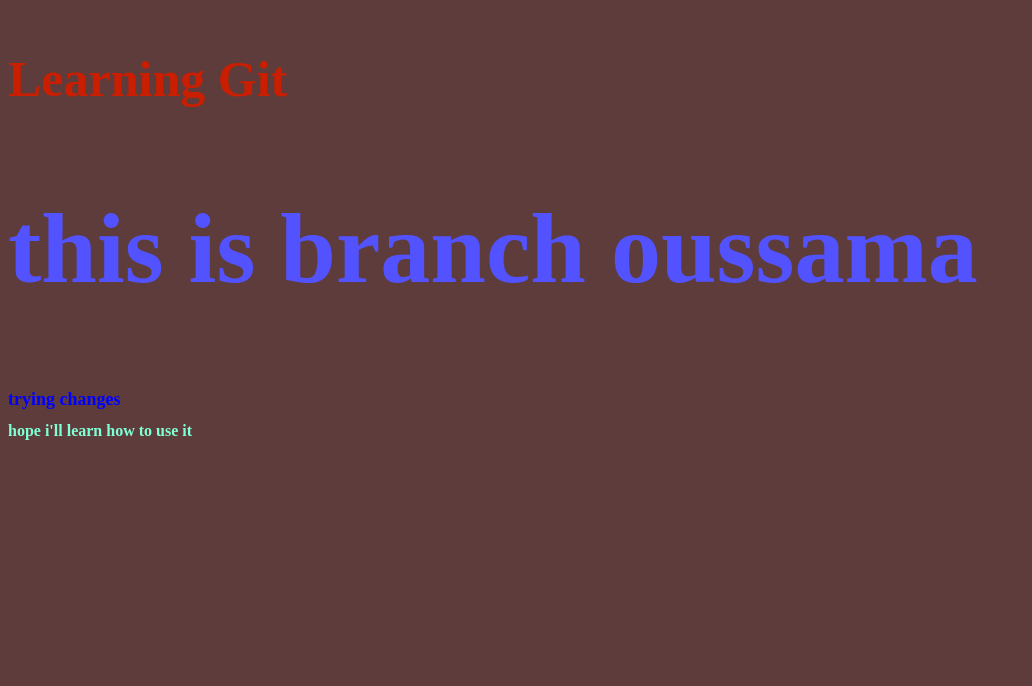
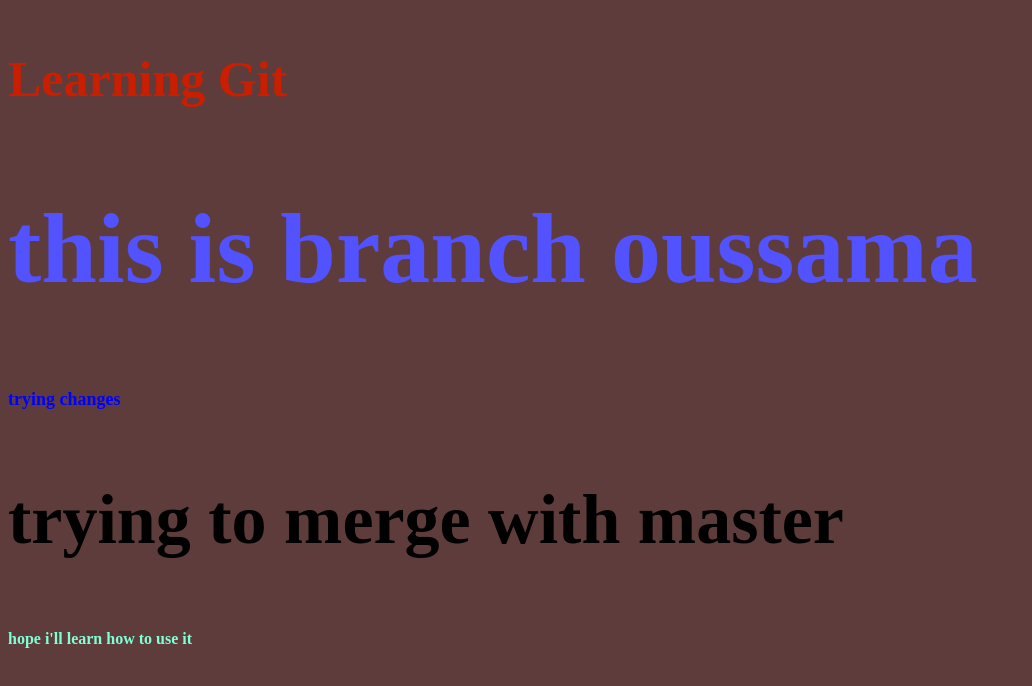
Before and after one commit to oussamazahid/testproject, a plain HTML site: page index.html in a window 1280 px wide. Shown: the whole page, without its empty margins (0-1032 px from the left). Drawn offline with Linux system fonts and the light colour scheme.

Commit message:
trying to merge with master

```diff
--- a/index.html
+++ b/index.html
@@ -11,6 +11,7 @@
     <p>Learning Git</p>
     <h2>this is branch oussama</h2>
     <h1>trying changes</h1>
+    <h3>trying to merge with master</h3>
     <span>hope i'll learn how to use it</span>
     <script src="main.js"></script>
 </body>
--- a/style.css
+++ b/style.css
@@ -18,3 +18,7 @@ h2 {
     font-size: 100px;
     color: rgb(82, 82, 255);
 }
+h3 {
+    font-size: 70px;
+    color: black;
+}
```
